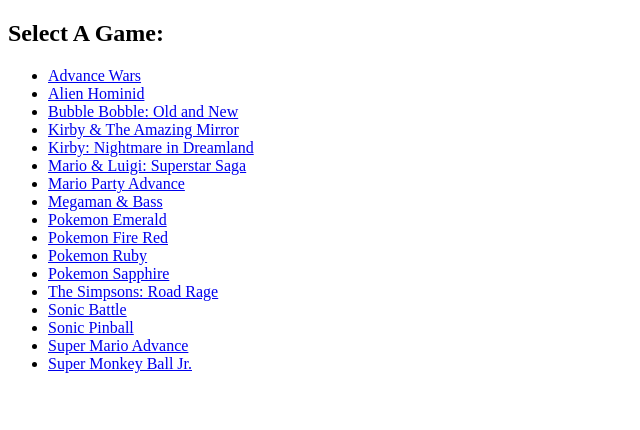
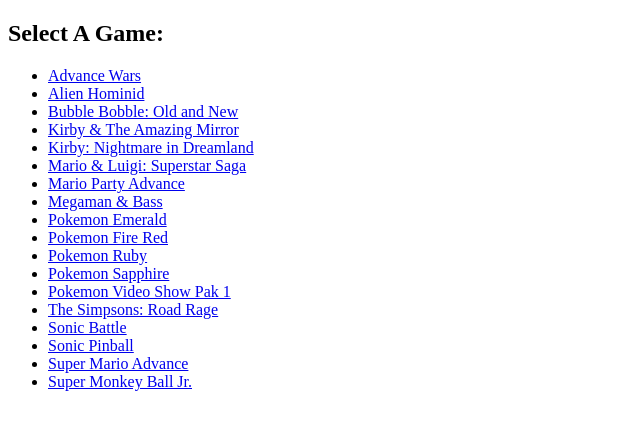
Before and after one commit to pokemononline/gba, a plain HTML site: page index.html in a window 1280 px wide. Shown: the whole page, without its empty margins (0-640 px from the left). Drawn offline with Linux system fonts and the light colour scheme.

Commit message:
Update index.html

```diff
--- a/index.html
+++ b/index.html
@@ -19,6 +19,7 @@
             <li><a href="./launcher.html#pokemonred">Pokemon Fire Red</a></li>
             <li><a href="./launcher.html#pokemonruby">Pokemon Ruby</a></li>
             <li><a href="./launcher.html#pokemonsapphire">Pokemon Sapphire</a></li>
+            <li><a href="./launcher.html#gba_video_pokemon_1">Pokemon Video Show Pak 1</a></li>
             <li><a href="./launcher.html#simpsons">The Simpsons: Road Rage</a></li>
             <li><a href="./launcher.html#sonicbattle">Sonic Battle</a></li>
             <li><a href="./launcher.html#sonicpinball">Sonic Pinball</a></li>
```
